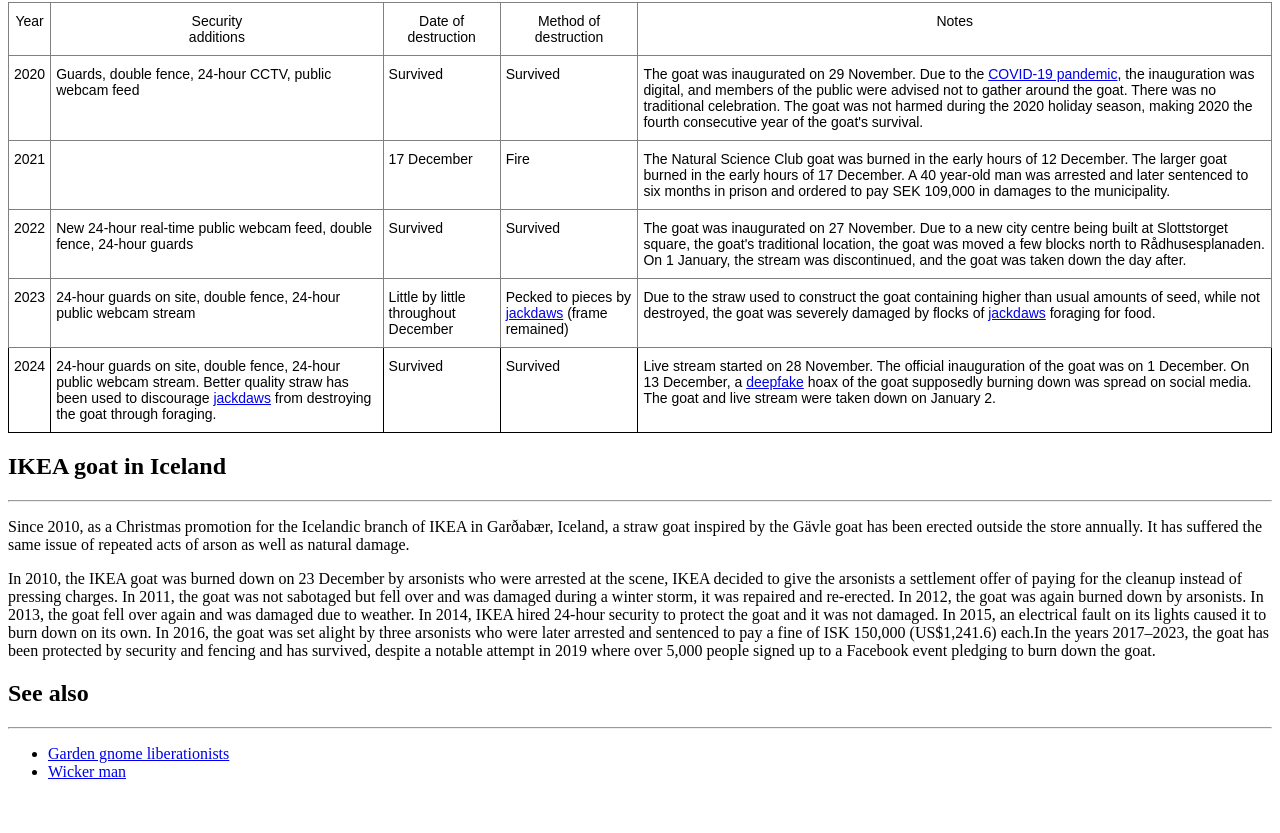
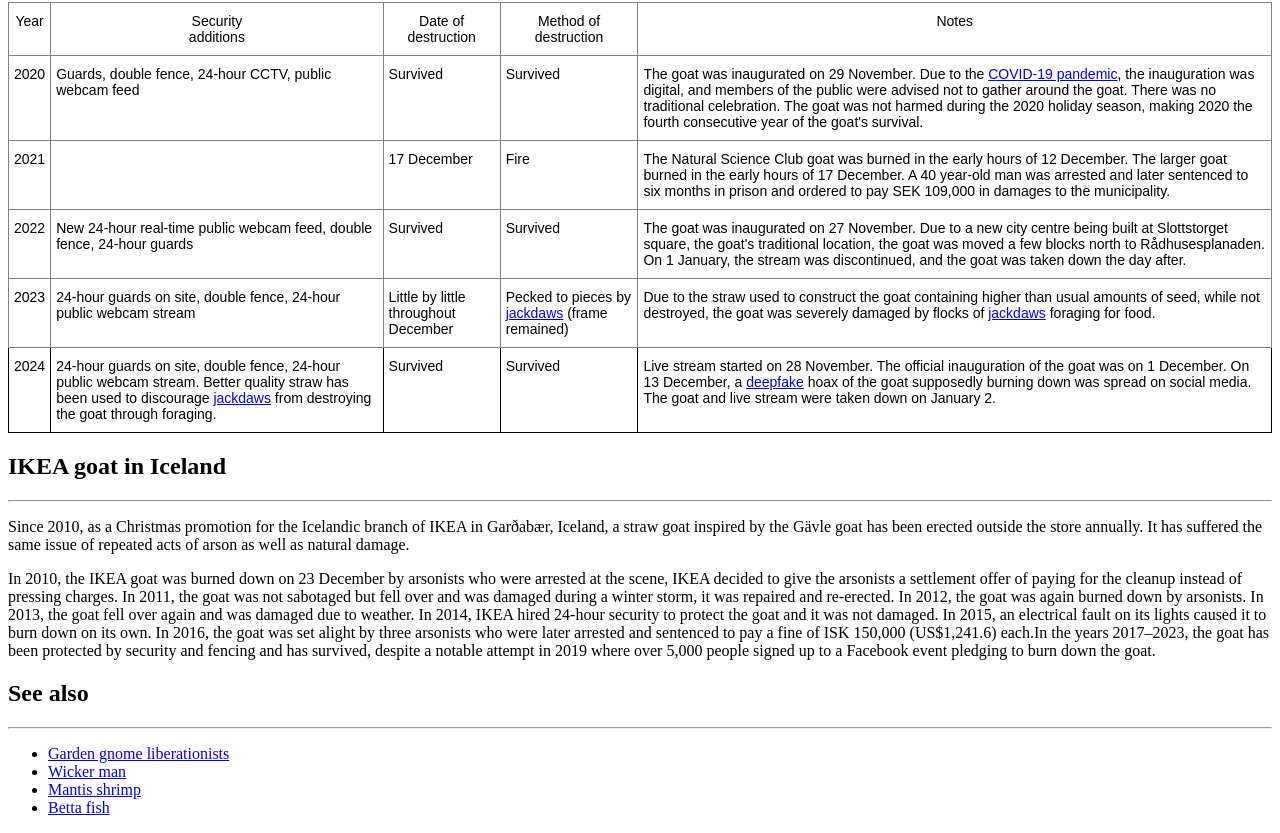
Before and after one commit to cada2757/cada2757.github.io, a plain HTML site: page wa/wa3.html in a window 1280 px wide. Shown: the part 6678-7511 px from the top of the page. Before the commit the page ends 7475 px from the top, so only its background shows below. Drawn offline with Linux system fonts and the light colour scheme.

Commit message:
added links to classmates

```diff
--- a/wa/wa3.html
+++ b/wa/wa3.html
@@ -651,6 +651,8 @@
         <ul>
           <li><a href="https://en.wikipedia.org/wiki/Travelling_gnome#Theft">Garden gnome liberationists</a> </li>
           <li><a href="https://en.wikipedia.org/wiki/Wicker_man">Wicker man</a></li>
+          <li><a href="https://lewo4677.github.io/wa/wa3.html">Mantis shrimp</a> </li>
+          <li><a href="https://ashcub.github.io/AshCUB.io/wa/wa3.html">Betta fish</li>
         </ul>
     </section>
 </body>
```
